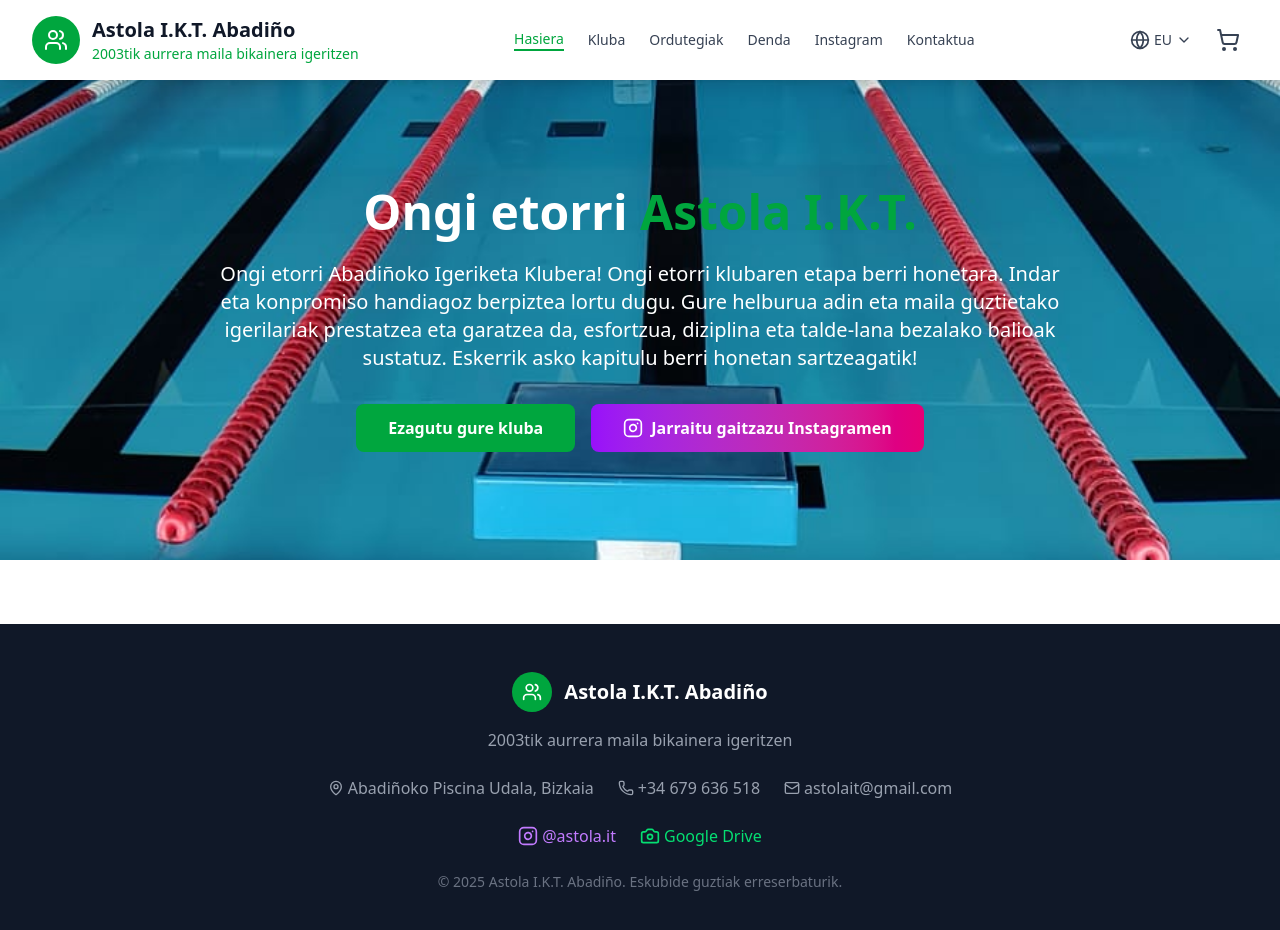
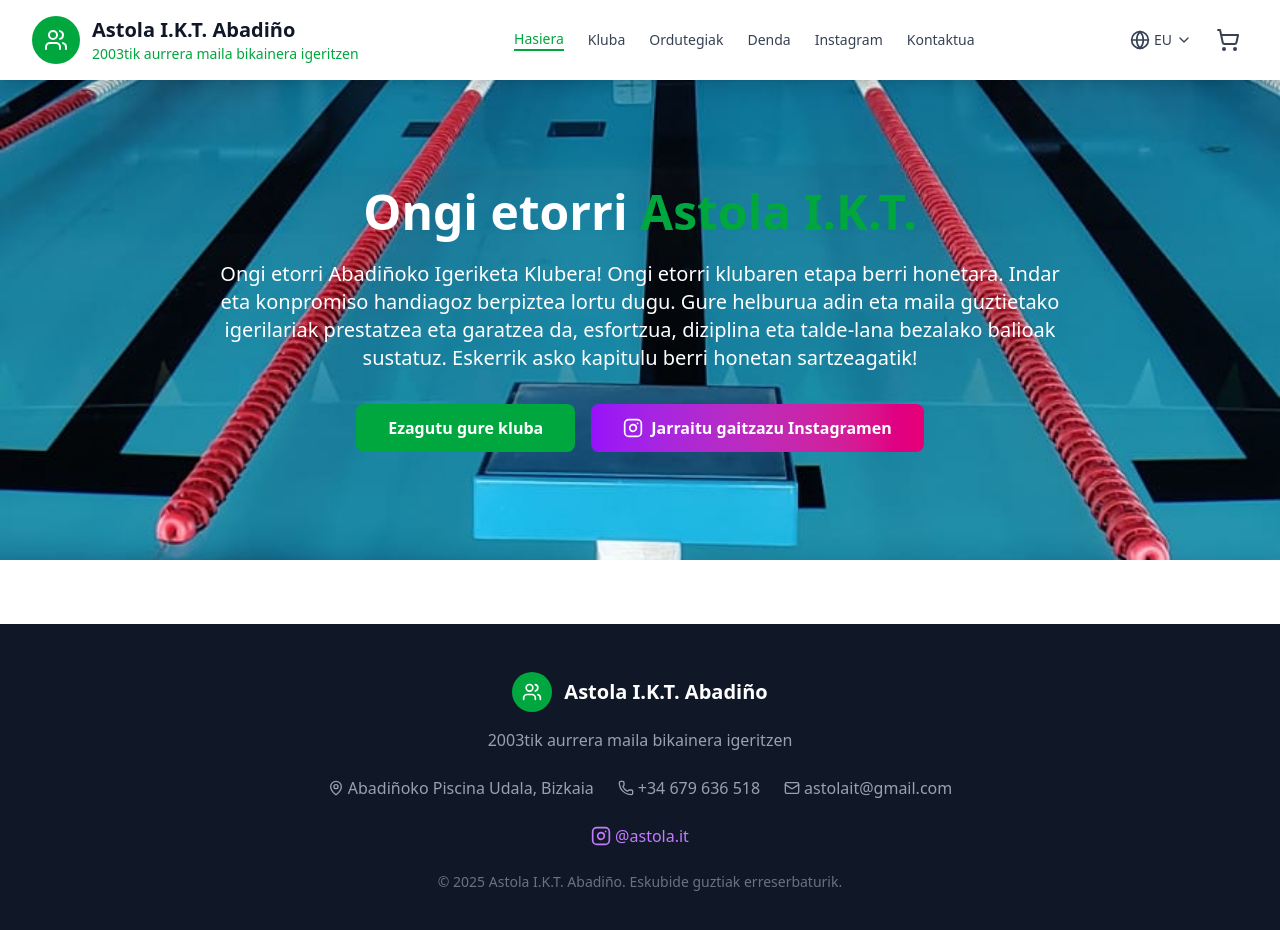
Before and after one commit to gelexpe/astoleikt-web, a React (Vite) app: page / in a window 1280 px wide. Shown: the top 930 px of the page. Built offline with nearby package versions, Linux system fonts and the light colour scheme.

Commit message:
quitar drive

```diff
--- a/src/App.jsx
+++ b/src/App.jsx
@@ -232,7 +232,6 @@ const App = () => {
     description: t.clubDescription,
     values: t.values,
     instagram: "https://www.instagram.com/astola.it/",
-    googleDrive: "https://drive.google.com/drive/folders/1IFuR32QN30TTxHKbLkE79pRJIZMKBXcu?usp=drive_link"
   };
 
   const trainingSchedule = [
@@ -825,15 +824,6 @@ const App = () => {
                 <Instagram className="w-5 h-5 mr-1" />
                 @astola.it
               </a>
-              <a
-                href={clubInfo.googleDrive}
-                target="_blank"
-                rel="noopener noreferrer"
-                className="flex items-center text-green-400 hover:text-green-300 transition-colors"
-              >
-                <Camera className="w-5 h-5 mr-1" />
-                {language === 'es' ? 'Google Drive' : 'Google Drive'}
-              </a>
             </div>
             <div className="text-gray-500 text-sm">
               © {new Date().getFullYear()} Astola I.K.T. Abadiño. {language === 'es' ? 'Todos los derechos reservados.' : 'Eskubide guztiak erreserbaturik.'}
```
